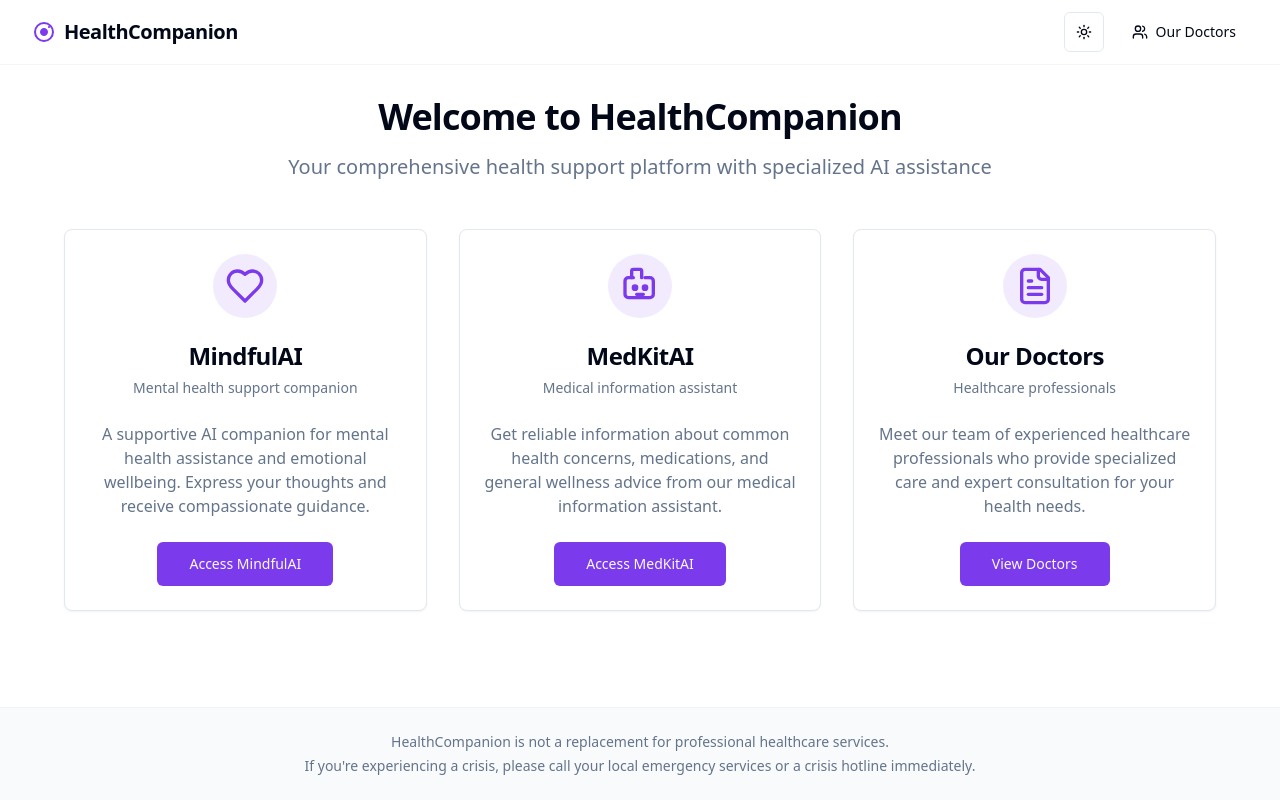
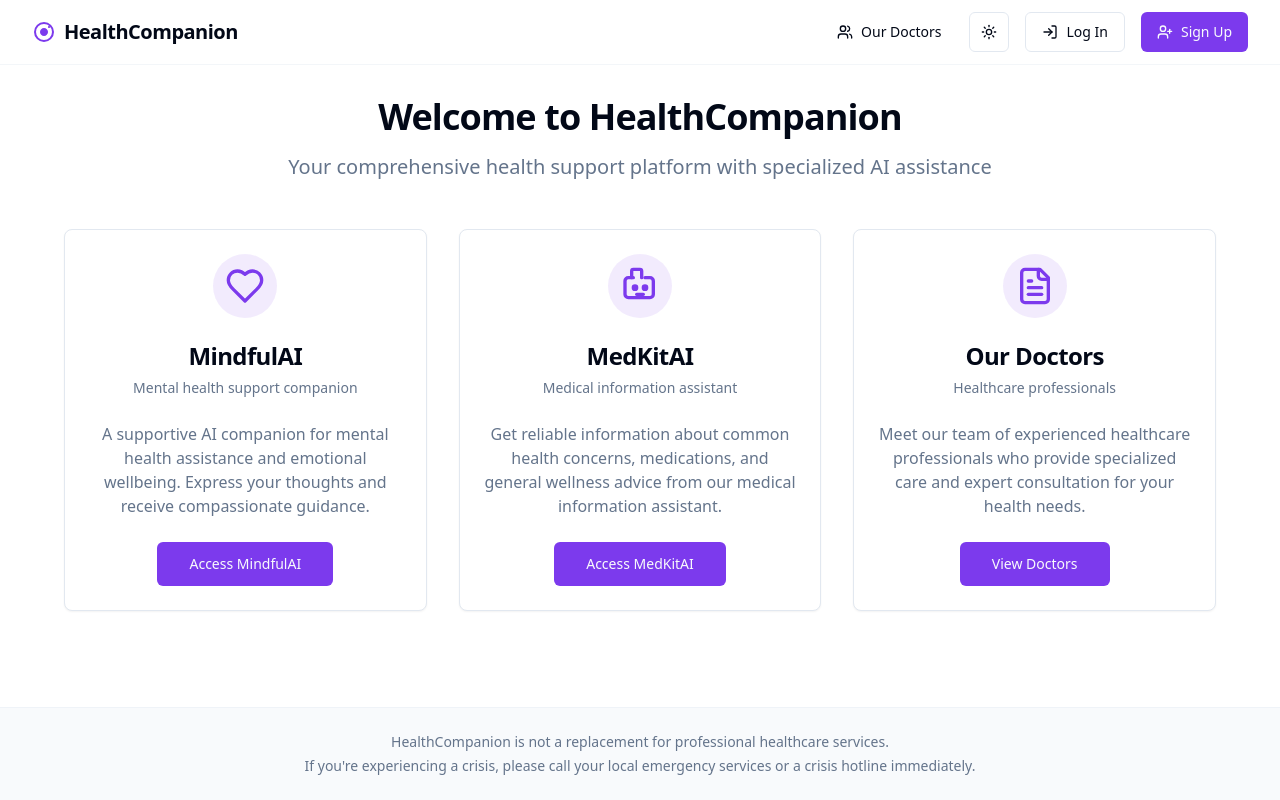
Before and after one commit to ADITHYA7766/comfort-dialogue-bot, a React (Vite) app: page / in a window 1280 px wide. Built offline with nearby package versions, Linux system fonts and the light colour scheme.

Commit message:
Fix: Login and Signup button placement
Adjust the placement of the login and signup buttons.

```diff
--- a/src/pages/Home.tsx
+++ b/src/pages/Home.tsx
@@ -1,9 +1,9 @@
-
 import { Button } from "@/components/ui/button";
 import { Card, CardContent, CardDescription, CardFooter, CardHeader, CardTitle } from "@/components/ui/card";
 import { Link } from "react-router-dom";
 import { Heart, Users, FileText } from "lucide-react";
 import { ThemeToggle } from "@/components/ThemeToggle";
+import { AuthNav } from "@/components/AuthNav";
 
 const Home = () => {
   return (
@@ -35,13 +35,14 @@ const Home = () => {
           </div>
 
           <div className="ml-auto flex items-center gap-4">
-            <ThemeToggle />
             <Button variant="ghost" asChild size="sm">
               <Link to="/docs" className="flex items-center gap-2">
                 <Users className="h-4 w-4" />
                 Our Doctors
               </Link>
             </Button>
+            <ThemeToggle />
+            <AuthNav />
           </div>
         </div>
       </header>
```
